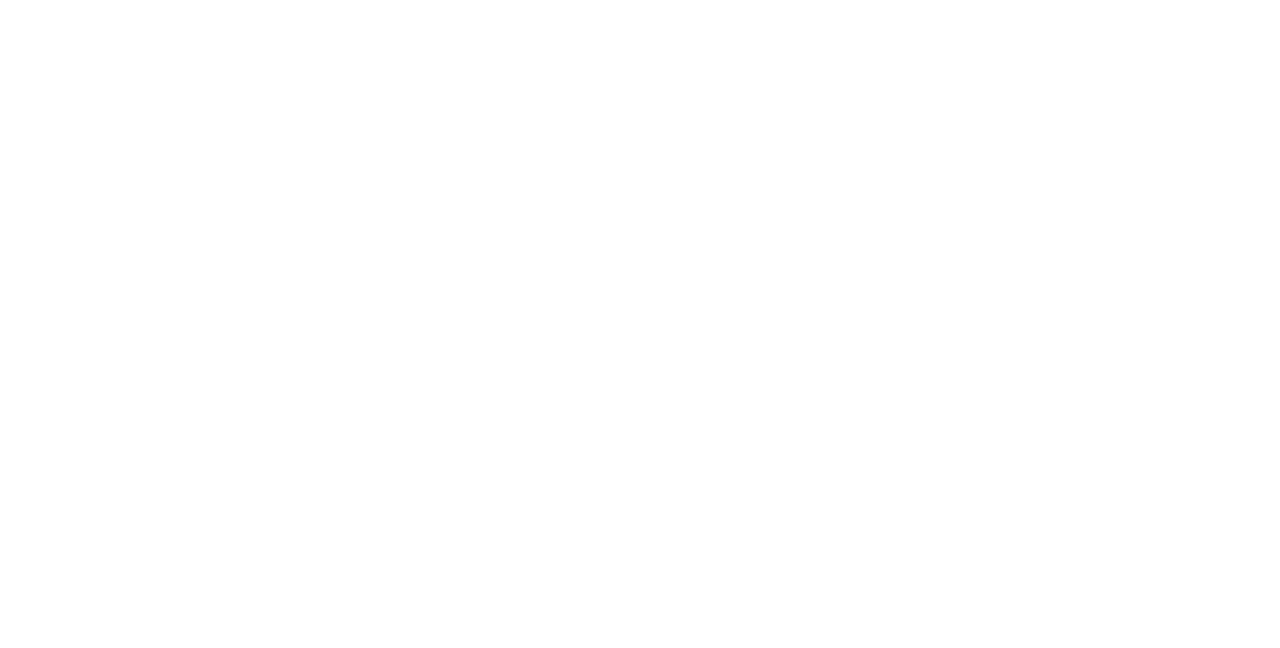
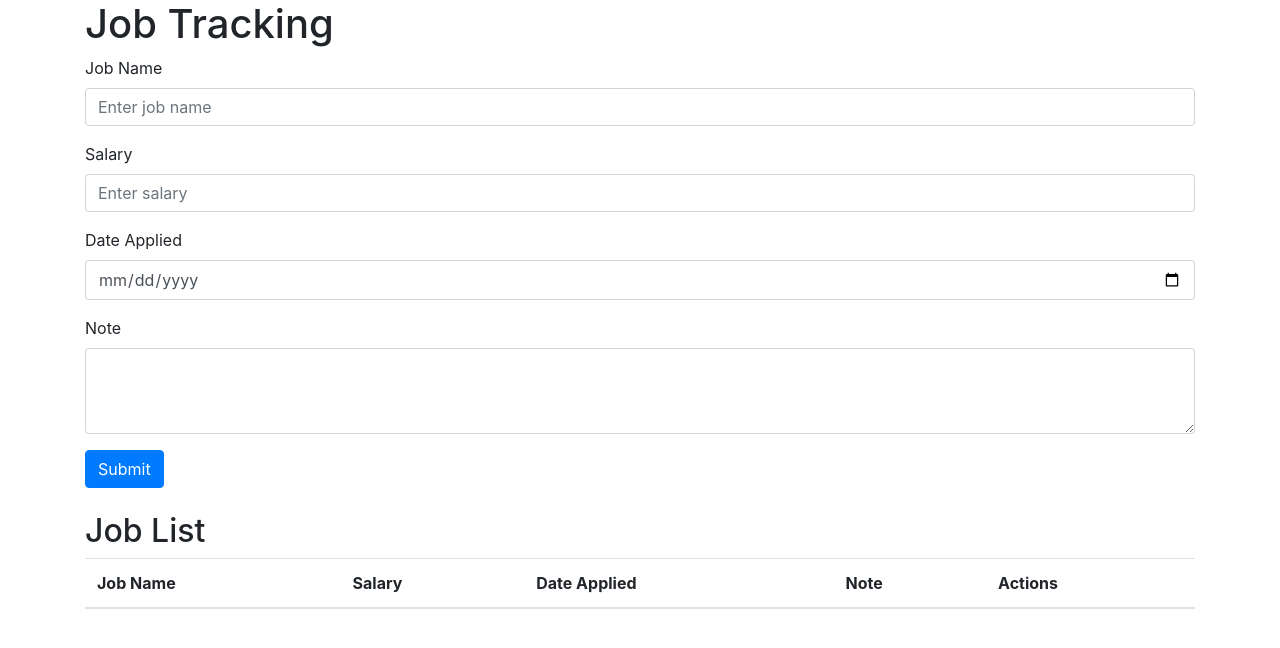
Before and after one commit to carternadain/Job_Tracker-v1, a plain HTML site: page index.html in a window 1280 px wide. Drawn offline with nearby package versions, Linux system fonts and the light colour scheme.

Commit message:
add basic html/bootstrap

```diff
--- a/index.html
+++ b/index.html
@@ -1,12 +1,47 @@
 <!DOCTYPE html>
-<html lang="en">
+<html>
 <head>
-    <meta charset="UTF-8">
-    <meta http-equiv="X-UA-Compatible" content="IE=edge">
-    <meta name="viewport" content="width=device-width, initial-scale=1.0">
-    <title>Document</title>
+  <title>Job Tracking Website</title>
+  <link rel="stylesheet" href="https://maxcdn.bootstrapcdn.com/bootstrap/4.0.0/css/bootstrap.min.css" integrity="sha384-Gn5384xqQ1aoWXA+058RXPxPg6fy4IWvTNh0E263XmFcJlSAwiGgFAW/dAiS6JXm" crossorigin="anonymous">
 </head>
 <body>
-
+  <div class="container">
+    <h1>Job Tracking</h1>
+    <form id="job-form">
+      <div class="form-group">
+        <label for="job-name">Job Name</label>
+        <input type="text" class="form-control" id="job-name" placeholder="Enter job name">
+      </div>
+      <div class="form-group">
+        <label for="salary">Salary</label>
+        <input type="text" class="form-control" id="salary" placeholder="Enter salary">
+      </div>
+      <div class="form-group">
+        <label for="date-applied">Date Applied</label>
+        <input type="date" class="form-control" id="date-applied">
+      </div>
+       <div class="form-group">
+        <label for="note">Note</label>
+        <textarea class="form-control" id="note" rows="3"></textarea>
+      </div>
+      <button type="submit" class="btn btn-primary">Submit</button>
+    </form>
+    <br>
+    <h2>Job List</h2>
+    <table class="table">
+      <thead>
+        <tr>
+          <th>Job Name</th>
+          <th>Salary</th>
+          <th>Date Applied</th>
+          <th>Note</th>
+          <th>Actions</th>
+        </tr>
+      </thead>
+      <tbody id="job-list">
+        <!-- Job listings will be added here -->
+      </tbody>
+    </table>
+  </div>
 </body>
 </html>
```
